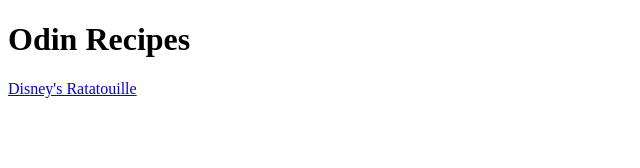
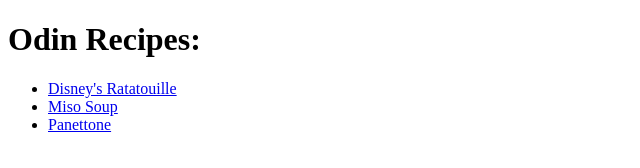
Before and after one commit to Olmo-Gutierrez/odin-recipes, a plain HTML site: page index.html in a window 1280 px wide. Shown: the whole page, without its empty margins (0-640 px from the left). Drawn offline with Linux system fonts and the light colour scheme.

Commit message:
Fix not correctly pushed commit

```diff
--- a/index.html
+++ b/index.html
@@ -6,7 +6,11 @@
     <title>Odin Recipes</title>
 </head>
 <body>
-    <h1>Odin Recipes</h1>
-    <a href="./recipes/ratatouille.html">Disney's Ratatouille</a>
+    <h1>Odin Recipes:</h1>
+    <ul>
+        <li><a href="./recipes/ratatouille.html">Disney's Ratatouille</a></li>
+        <li><a href="./recipes/misosoup.html">Miso Soup</a></li>
+        <li><a href="./recipes/panettone.html">Panettone</a></li>
+    </ul>
 </body>
 </html>
```
Also changed, not shown: recipes/ratatouille.html (+2 -2 lines).
